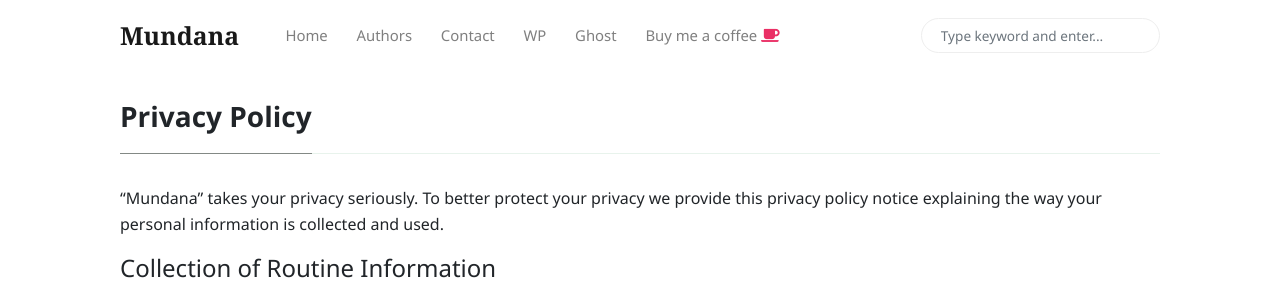
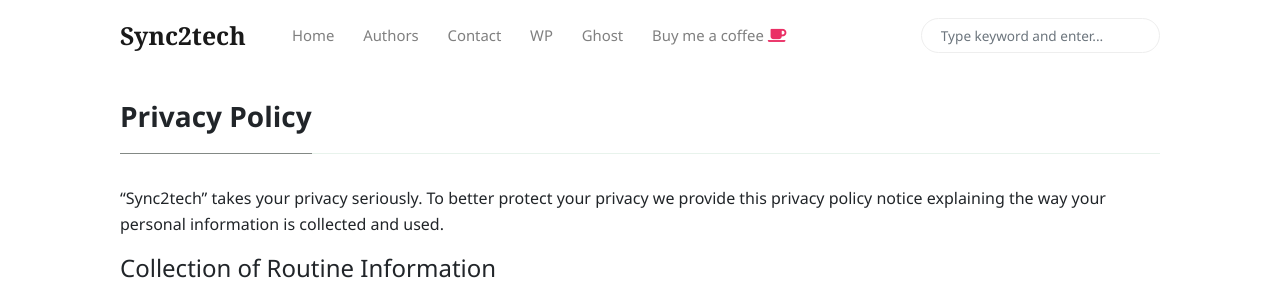
Before and after one commit to mohan-balakrishnan/sync2techold, a Jekyll site: the page built from _pages/privacy-policy.md, in a window 1280 px wide and 1279 px high. Shown: the top 293 px of the window. Built offline with Jekyll 4.4.1, drawn with Linux system fonts in a browser that asks for light colours; nearby versions of some CDN libraries.

Commit message:
Update _config.yml

```diff
--- a/_config.yml
+++ b/_config.yml
@@ -1,12 +1,12 @@
 # Site
-name: 'Mundana'
+name: 'Sync2tech'
 description: 'Mundana is a free Jekyll theme for awesome people like you, Medium like.'
 logo: 'assets/images/logo.png'
 favicon: 'assets/images/favicon.ico'
 baseurl: ''
 disqus: 'demowebsite'
-email: 'wowthemesnet@gmail.com'
-mailchimp-list: 'https://wowthemes.us11.list-manage.com/subscribe/post?u=8aeb20a530e124561927d3bd8&amp;id=8c3d2d214b'
+email: 'contact@sync2tech..com'
+mailchimp-list: '#'
 
 include: ["_pages"]
 permalink: /:title/
```
